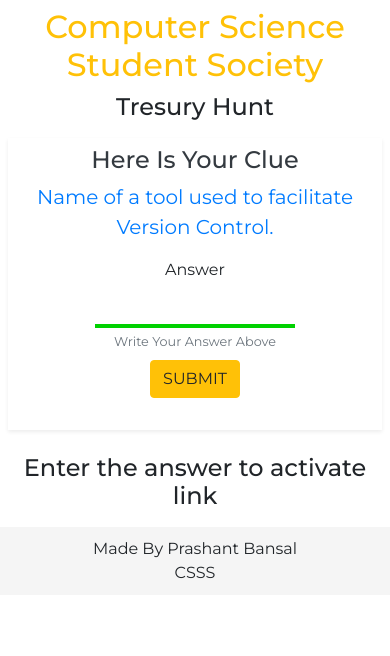
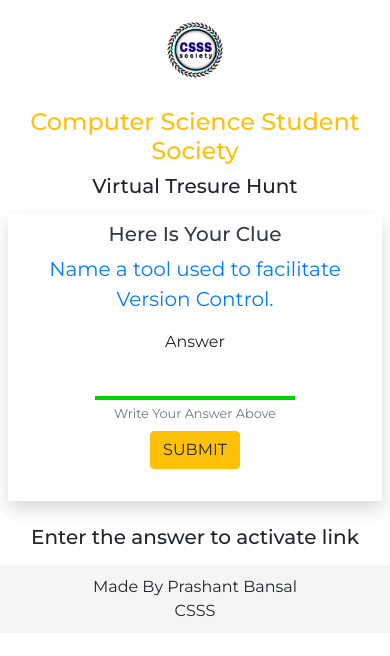
Before and after one commit to sid-2001/Game-Clue, a plain HTML site: page index.html in a window 390 px wide. Drawn offline with nearby package versions, Linux system fonts and the light colour scheme.

Commit message:
Add files via upload

```diff
--- a/index.html
+++ b/index.html
@@ -1,32 +1,38 @@
 <!doctype html>
 <html lang="en">
+
 <head>
   <!-- Required meta tags -->
   <meta charset="utf-8">
   <meta name="viewport" content="width=device-width, initial-scale=1, shrink-to-fit=no">
 
   <!-- Bootstrap CSS -->
-    <link rel="stylesheet" href="https://cdn.jsdelivr.net/npm/bootstrap@4.5.3/dist/css/bootstrap.min.css" integrity="sha384-TX8t27EcRE3e/ihU7zmQxVncDAy5uIKz4rEkgIXeMed4M0jlfIDPvg6uqKI2xXr2" crossorigin="anonymous">
+  <link rel="stylesheet" href="https://cdn.jsdelivr.net/npm/bootstrap@4.5.3/dist/css/bootstrap.min.css"
+    integrity="sha384-TX8t27EcRE3e/ihU7zmQxVncDAy5uIKz4rEkgIXeMed4M0jlfIDPvg6uqKI2xXr2" crossorigin="anonymous">
 
 
   <!-- Google Font  -->
-    <link href="https://fonts.googleapis.com/css2?family=Montserrat:ital,wght@0,100;0,200;0,300;0,400;0,500;0,600;0,700;0,800;0,900;1,100;1,200;1,300;1,400;1,500;1,600;1,700;1,800;1,900&display=swap" rel="stylesheet">
+  <link
+    href="https://fonts.googleapis.com/css2?family=Montserrat:ital,wght@0,100;0,200;0,300;0,400;0,500;0,600;0,700;0,800;0,900;1,100;1,200;1,300;1,400;1,500;1,600;1,700;1,800;1,900&display=swap"
+    rel="stylesheet">
   <link href="https://fonts.googleapis.com/css2?family=Ubuntu:ital,wght@1,300&display=swap" rel="stylesheet">
 
   <!-- Customized CSS  -->
   <link rel="stylesheet" href="style.css">
 
-    <title>Hello, world!</title>
+  <title>Game Clue</title>
 </head>
+
 <body class="text-center h-100">
-    <h1 class=" m-2 text-warning">Computer Science Student Society</h1>
-    <h4 class="">Tresury Hunt</h4>
+  <img src="logo.jpg" alt="logo">
+  <h2 class=" m-2 text-warning">Computer Science Student Society</h2>
+  <h4 class="">Virtual Tresure Hunt</h4>
 
-    <div class="container-fluid text-center p-5" >
-        <div class="container shadow-sm p-5" id="input-section">
+  <div class="container-fluid text-center p-5">
+    <div class="container shadow p-5" id="input-section">
       <h4 class="text-dark">Here Is Your Clue</h4>
 
-            <p class="text-primary clue">Name of a tool used to facilitate Version Control.</p>
+      <p class="text-primary clue">Name a tool used to facilitate Version Control.</p>
 
       <div class="form-group ">
         <label for="answer">Answer</label>
@@ -64,8 +70,12 @@
   <script src="index.js"></script>
   <script src="https://use.fontawesome.com/releases/v5.0.7/js/all.js"></script>
 
-    <script src="https://code.jquery.com/jquery-3.5.1.slim.min.js" integrity="sha384-DfXdz2htPH0lsSSs5nCTpuj/zy4C+OGpamoFVy38MVBnE+IbbVYUew+OrCXaRkfj" crossorigin="anonymous"></script>
-    <script src="https://cdn.jsdelivr.net/npm/bootstrap@4.5.3/dist/js/bootstrap.bundle.min.js" integrity="sha384-ho+j7jyWK8fNQe+A12Hb8AhRq26LrZ/JpcUGGOn+Y7RsweNrtN/tE3MoK7ZeZDyx" crossorigin="anonymous"></script>
+  <script src="https://code.jquery.com/jquery-3.5.1.slim.min.js"
+    integrity="sha384-DfXdz2htPH0lsSSs5nCTpuj/zy4C+OGpamoFVy38MVBnE+IbbVYUew+OrCXaRkfj"
+    crossorigin="anonymous"></script>
+  <script src="https://cdn.jsdelivr.net/npm/bootstrap@4.5.3/dist/js/bootstrap.bundle.min.js"
+    integrity="sha384-ho+j7jyWK8fNQe+A12Hb8AhRq26LrZ/JpcUGGOn+Y7RsweNrtN/tE3MoK7ZeZDyx"
+    crossorigin="anonymous"></script>
 
   <!-- Option 2: jQuery, Popper.js, and Bootstrap JS
     <script src="https://code.jquery.com/jquery-3.5.1.slim.min.js" integrity="sha384-DfXdz2htPH0lsSSs5nCTpuj/zy4C+OGpamoFVy38MVBnE+IbbVYUew+OrCXaRkfj" crossorigin="anonymous"></script>
@@ -73,4 +83,5 @@
     <script src="https://cdn.jsdelivr.net/npm/bootstrap@4.5.3/dist/js/bootstrap.min.js" integrity="sha384-w1Q4orYjBQndcko6MimVbzY0tgp4pWB4lZ7lr30WKz0vr/aWKhXdBNmNb5D92v7s" crossorigin="anonymous"></script>
     -->
 </body>
+
 </html>
--- a/index.js
+++ b/index.js
@@ -4,7 +4,6 @@ var submit = document.getElementById("submit")
 var response = document.getElementById("response")
 var winResult = document.getElementById("win-result")
 var looseResult = document.getElementById("loose-result")
-var verify = "github";
 // looseResult.style.display = "none"
 winResult.style.display = "none"
 var link = document.getElementById("answer-here")
@@ -14,11 +13,11 @@ wrong.appendChild(i)
 i.classList.add("far","fa-times-circle", "fa-4x", "wrong-color")
 
 submit.addEventListener("click",() =>{
-    console.log(answer.value)
-    console.log(answer.value.toLowerCase());
+    // console.log(answer.value)
+    // console.log(answer.value.toLowerCase());
 
-    if(verify === answer.value.toLowerCase()){
-        console.log("Congratulations")
+    if("git" === answer.value.toLowerCase()){
+        // console.log("Congratulations")
         response.innerText = "Congrats You Can Proceed"
         link.setAttribute("href","https://www.google.com/")
         inputSection.style.display = "none"
@@ -33,7 +32,7 @@ submit.addEventListener("click",() =>{
         setTimeout(() => {
             response.innerText = "Enter the answer to activate link"
         }, 3000);
-        console.log("Wrong Answer")
+        // console.log("Wrong Answer")
     }
     answer.value = ""
 
--- a/style.css
+++ b/style.css
@@ -1,6 +1,13 @@
 body{
     font-family: 'Montserrat', sans-serif;
     height: 100vh;
+}
+img{
+    /* position: absolute; */
+    width: 150px;
+    height: auto;
+    top: 0px;
+    left: 0px;
 }
 
 .form-control {
@@ -70,7 +77,16 @@ body{
    100%{opacity: 1;}
 }
 
-@media (max-width:400px){
+@media (max-width:460px){
+    h2{
+        font-size: 24px;
+    }
+    h4{
+        font-size: 20px;
+    }
+    img{
+        width: 100px;
+    }
     .p-5 {
         padding: .5rem!important;
     }
```
Also changed, not shown: logo.jpg (added). Lines whose indentation alone changed are shown as unchanged.
